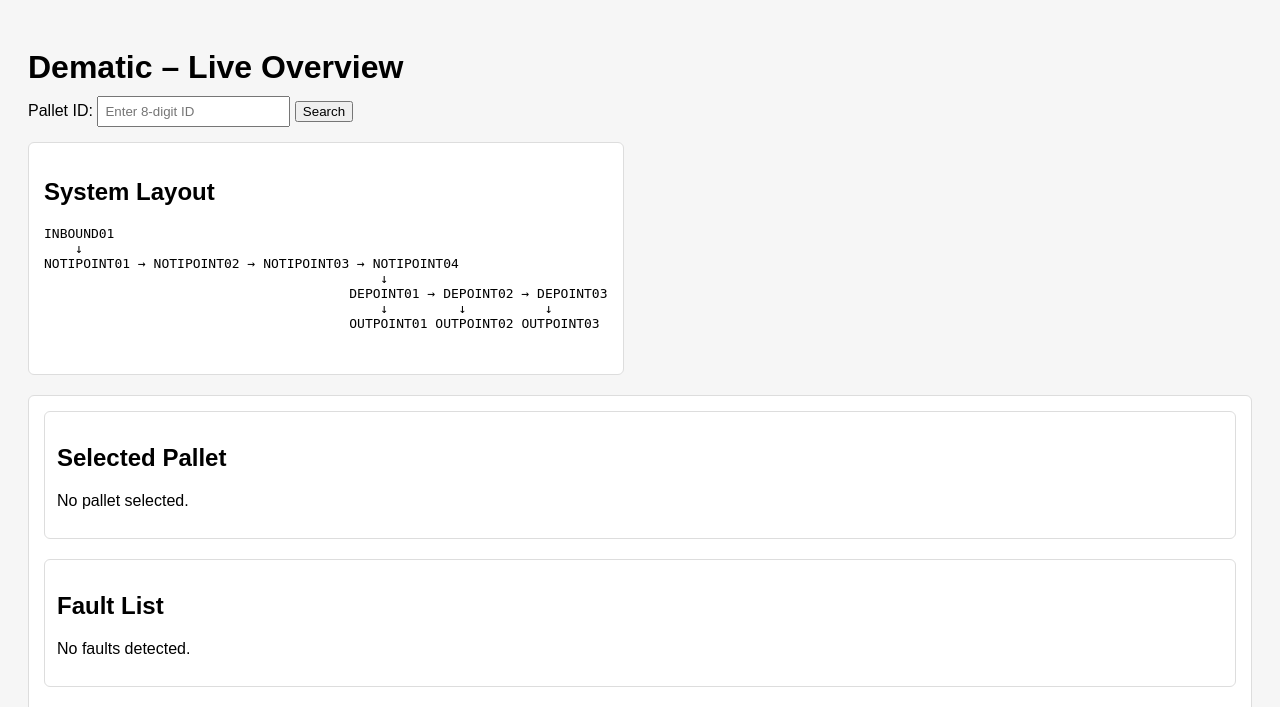
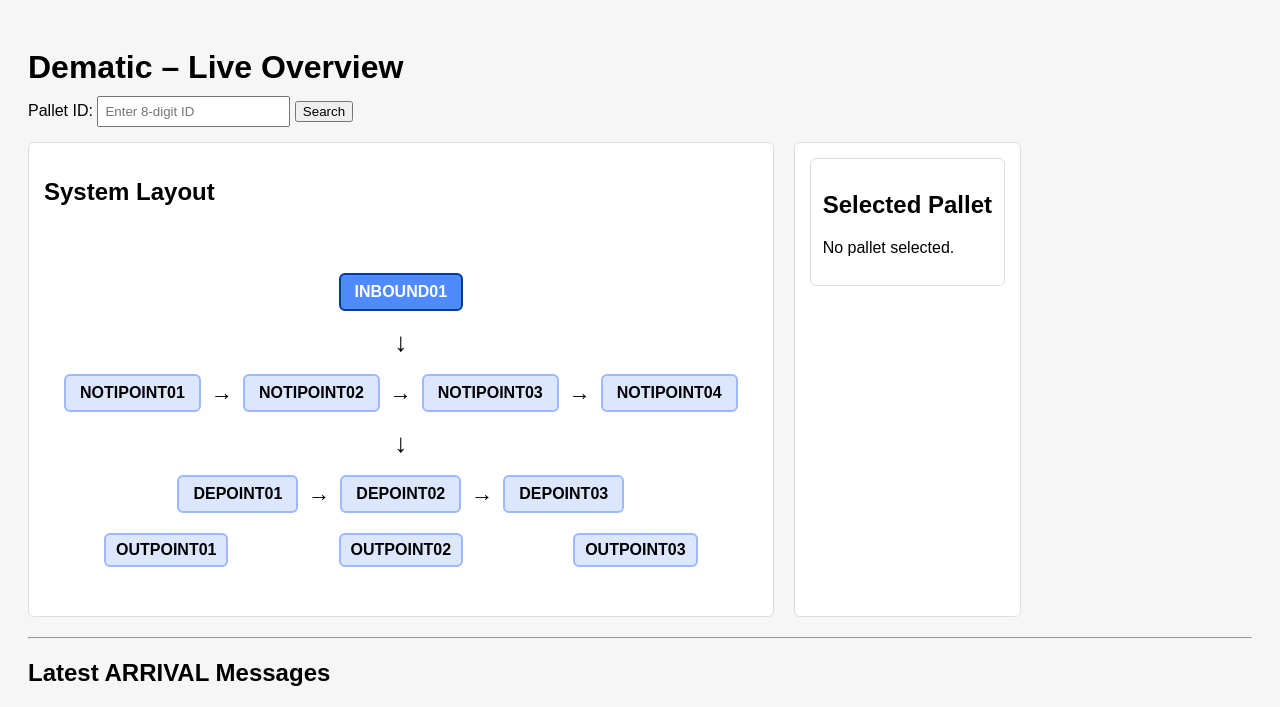
Before and after one commit to Zeesh212/Dematic-HackCamp, a Flask app: page / in a window 1280 px wide. Shown: the top 707 px of the page. Run offline with Flask 3, Linux system fonts and the light colour scheme.

Commit message:
Update index.html

```diff
--- a/Dematic_dashboard/templates/index.html
+++ b/Dematic_dashboard/templates/index.html
@@ -21,19 +21,46 @@
     <div class="diagram-box">
         <h2>System Layout</h2>
 
-    <pre class="system-diagram">
-INBOUND01
-    ↓
-NOTIPOINT01 → NOTIPOINT02 → NOTIPOINT03 → NOTIPOINT04
-                                           ↓
-                                       DEPOINT01 → DEPOINT02 → DEPOINT03
-                                           ↓         ↓          ↓
-                                       OUTPOINT01 OUTPOINT02 OUTPOINT03
-    </pre>
+        <div id="sim-container">
 
-</div>
+            <div class="row center">
+                <div class="node inbound" id="INBOUND01">INBOUND01</div>
+            </div>
 
+            <div class="arrow v">↓</div>
 
+            <div class="row">
+                <div class="node" id="NOTIPOINT01">NOTIPOINT01</div>
+                <div class="arrow h">→</div>
+
+                <div class="node" id="NOTIPOINT02">NOTIPOINT02</div>
+                <div class="arrow h">→</div>
+
+                <div class="node" id="NOTIPOINT03">NOTIPOINT03</div>
+                <div class="arrow h">→</div>
+
+                <div class="node" id="NOTIPOINT04">NOTIPOINT04</div>
+            </div>
+
+            <div class="arrow v">↓</div>
+
+            <div class="row">
+                <div class="node" id="DEPOINT01">DEPOINT01</div>
+                <div class="arrow h">→</div>
+
+                <div class="node" id="DEPOINT02">DEPOINT02</div>
+                <div class="arrow h">→</div>
+
+                <div class="node" id="DEPOINT03">DEPOINT03</div>
+            </div>
+
+            <div class="row space">
+                <div class="node small" id="OUTPOINT01">OUTPOINT01</div>
+                <div class="node small" id="OUTPOINT02">OUTPOINT02</div>
+                <div class="node small" id="OUTPOINT03">OUTPOINT03</div>
+            </div>
+
+        </div>
     </div>
 
     <div class="side-info">
@@ -49,11 +76,6 @@
             {% else %}
                 <p>No pallet selected.</p>
             {% endif %}
-        </div>
-
-        <div class="panel">
-            <h2>Fault List</h2>
-            <p>No faults detected.</p>
         </div>
 
     </div>
@@ -87,6 +109,38 @@
 
 <script>
     setInterval(() => window.location.reload(), 10000);
+
+    function clearAllHighlights() {
+        document.querySelectorAll(".node").forEach(n => n.classList.remove("active"));
+    }
+
+    function highlightNode(id) {
+        const node = document.getElementById(id);
+        if (node) node.classList.add("active");
+    }
+
+    async function updateSimulation() {
+        const palletId = "{{ searched_id }}";
+        if (!palletId) return;
+
+        const res = await fetch(`/pallet_path/${palletId}`);
+        const data = await res.json();
+        if (data.error) return;
+
+        clearAllHighlights();
+
+        let i = 0;
+        function step() {
+            if (i >= data.visited.length) return;
+            highlightNode(data.visited[i]);
+            i++;
+            setTimeout(step, 700);
+        }
+        step();
+    }
+
+    setInterval(updateSimulation, 5000);
+    updateSimulation();
 </script>
 
 </body>
```
